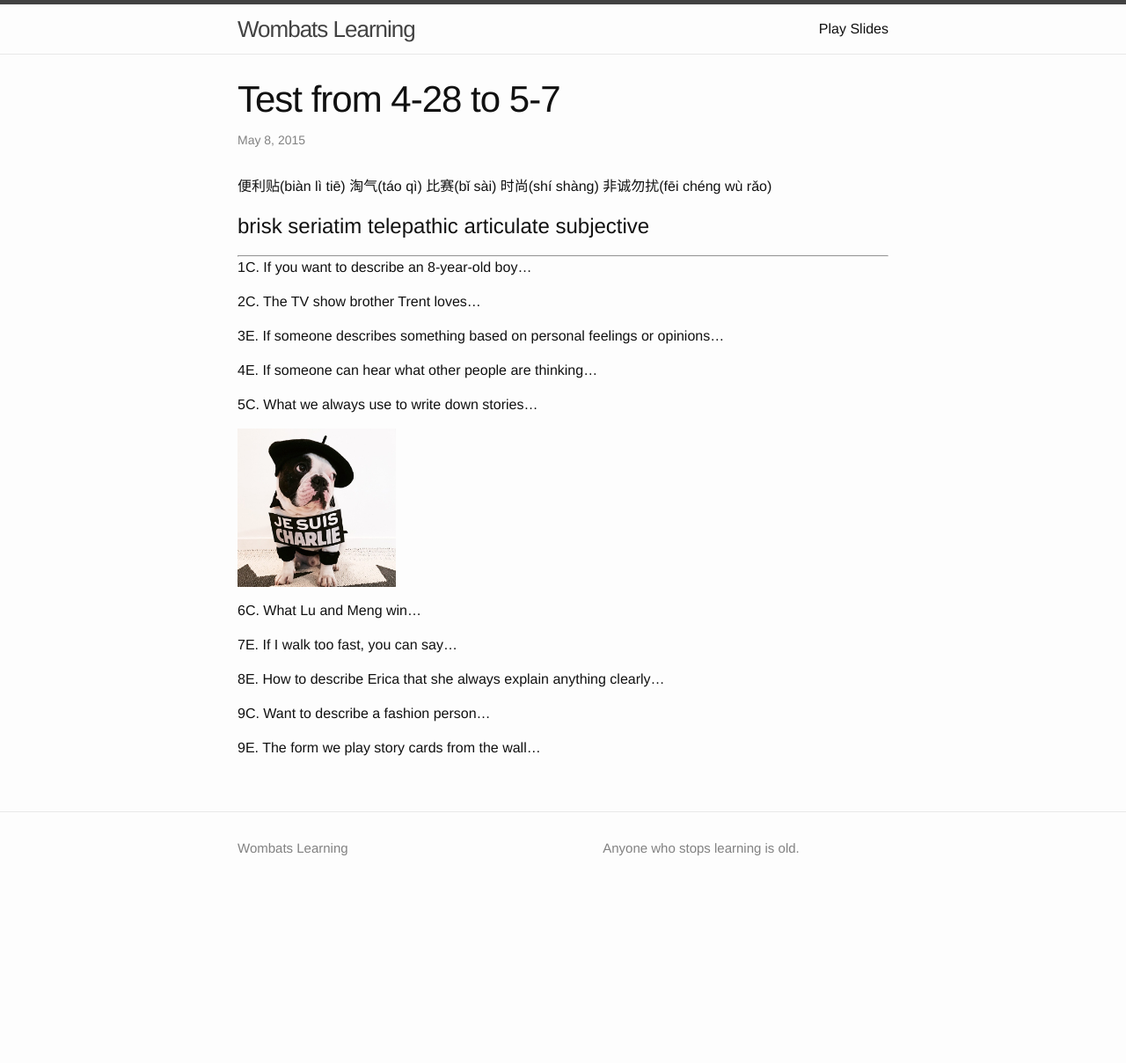
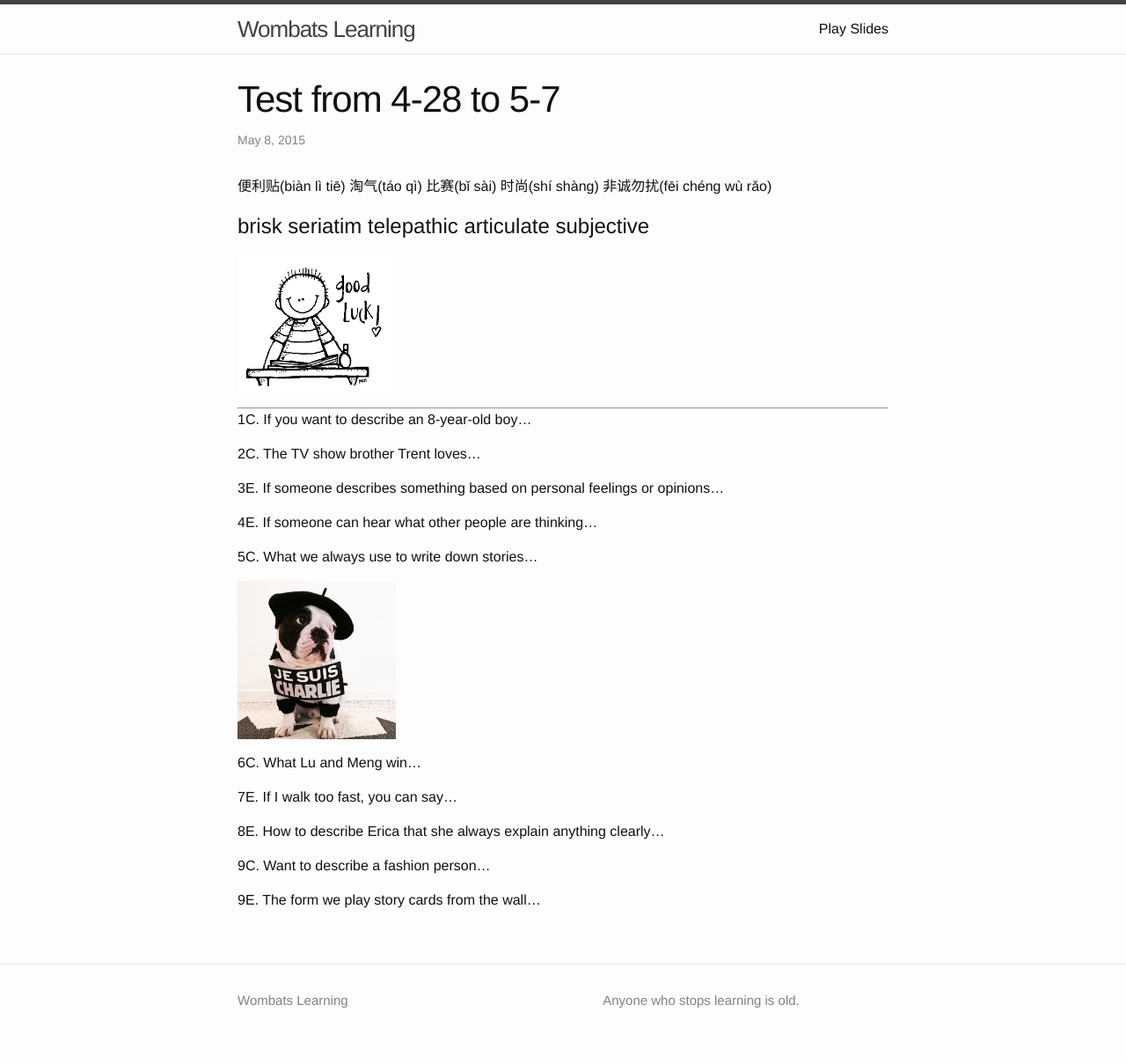
Before and after one commit to shangfei2014/wombats-learning, a Jekyll site: the page built from _posts/2015-05-08-test-chinese.markdown, in a window 1280 px wide. Shown: the whole page at 88% size. Built offline with Jekyll 4.4.1, drawn with Linux system fonts in a browser that asks for light colours; before the commit the page ends 1036 px from its top, so only the background shows below that.

Commit message:
add picture for test

```diff
--- a/_posts/2015-05-08-test-chinese.markdown
+++ b/_posts/2015-05-08-test-chinese.markdown
@@ -8,6 +8,7 @@ categories: chinese
 便利贴(biàn lì tiē) 淘气(táo qì) 比赛(bǐ sài) 时尚(shí shàng) 非诚勿扰(fēi chéng wù rǎo)
 
 # brisk seriatim telepathic articulate subjective
+<img width='180' src="/wombats-learning/images/test.jpg"/>
 
 -----------
 
```
Also changed, not shown: images/test.jpg (added).
